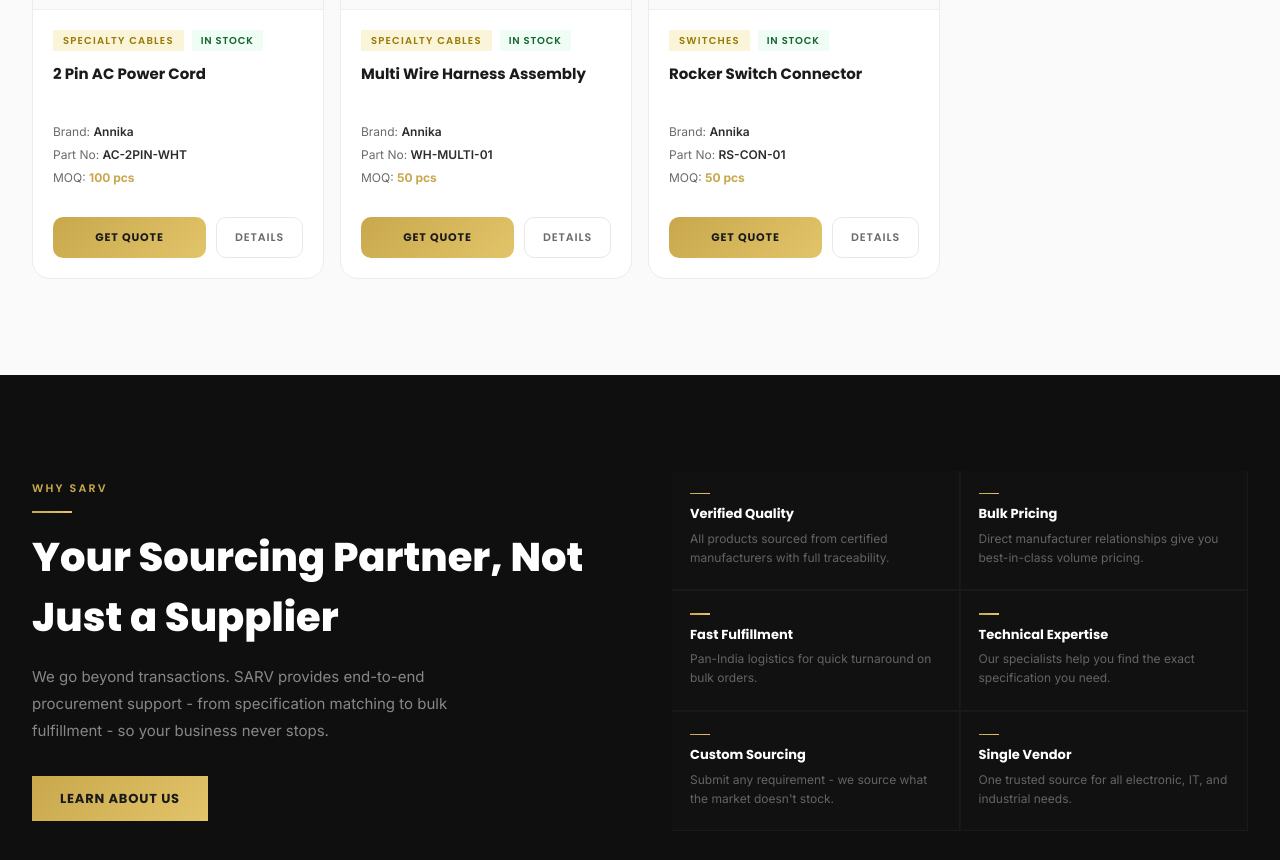
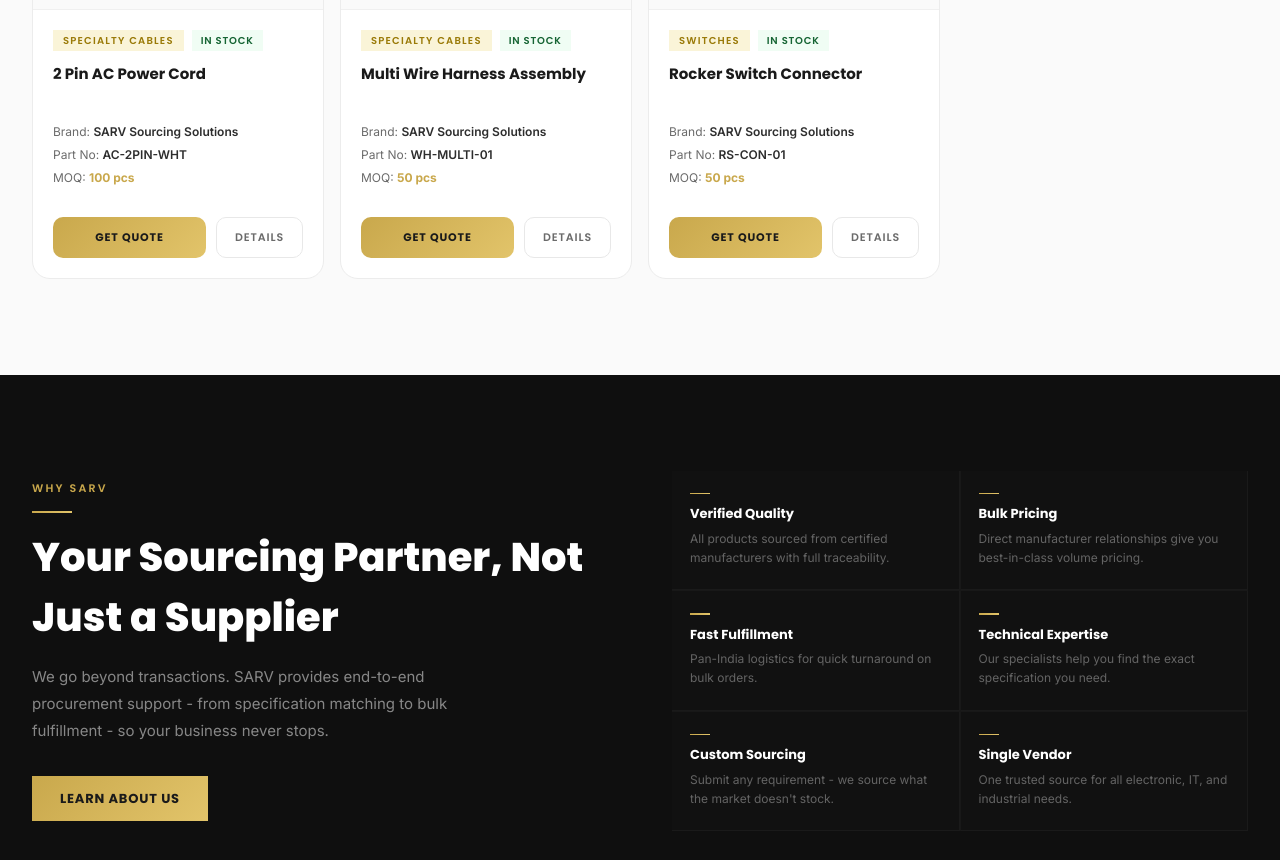
Before and after one commit to viveksaraswat123/sarvsourcing_website, a React (Vite) app: page / in a window 1280 px wide. Shown: the part 2780-3640 px from the top of the page. Built offline with nearby package versions, Linux system fonts and the light colour scheme.

Commit message:
fixed brand name in products

```diff
--- a/src/data/index.js
+++ b/src/data/index.js
@@ -260,7 +260,7 @@ export const products = [
   name: '2 Pin AC Power Cord',
   category: 'cables',
   categoryLabel: 'Specialty Cables',
-  brand: 'Annika',
+  brand: 'SARV Sourcing Solutions',
   partNo: 'AC-2PIN-WHT',
   moq: '100 pcs',
   availability: 'In Stock',
@@ -285,7 +285,7 @@ export const products = [
   name: 'Multi Wire Harness Assembly',
   category: 'cables',
   categoryLabel: 'Specialty Cables',
-  brand: 'Annika',
+  brand: 'SARV Sourcing Solutions',
   partNo: 'WH-MULTI-01',
   moq: '50 pcs',
   availability: 'In Stock',
@@ -310,7 +310,7 @@ export const products = [
   name: 'Rocker Switch Connector',
   category: 'switches',
   categoryLabel: 'Switches',
-  brand: 'Annika',
+  brand: 'SARV Sourcing Solutions',
   partNo: 'RS-CON-01',
   moq: '50 pcs',
   availability: 'In Stock',
```
